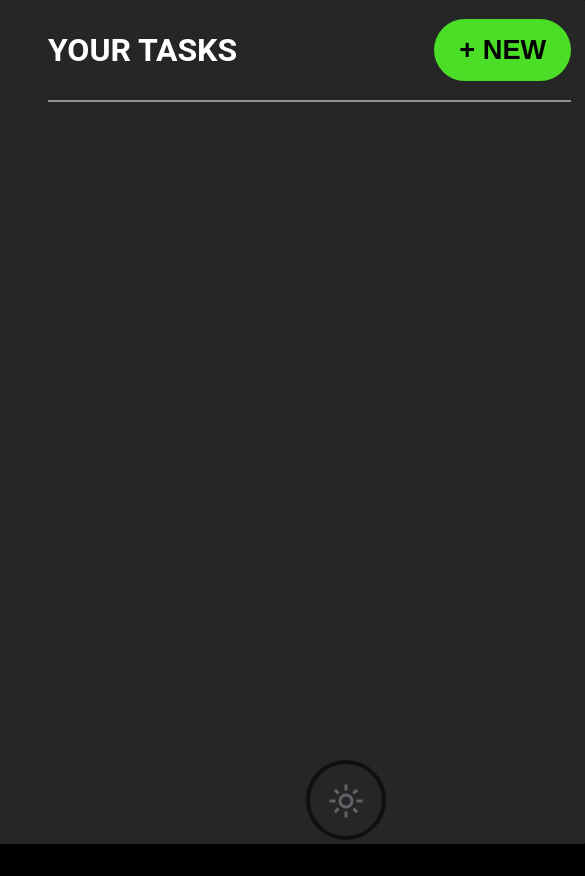
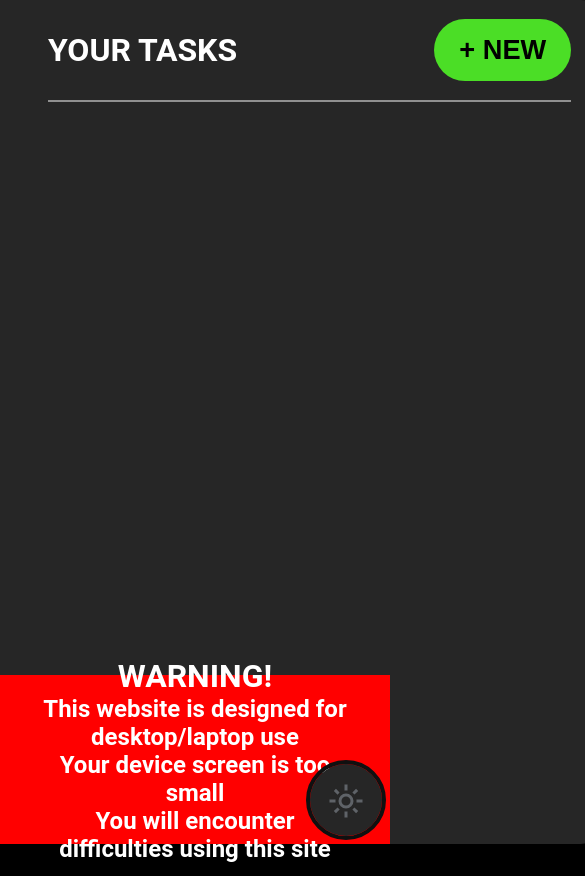
Before and after one commit to joshd-04/timed-todo-list, a React (Vite) app: page /new-task in a window 390 px wide. Shown: the top 876 px of the page, 585 px wide, since content can reach past the window. Before the commit the page ends 849 px from the top, so only its background shows below. Built offline with nearby package versions, Linux system fonts and the light colour scheme.

Commit message:
add mobile warning

```diff
--- /dev/null
+++ b/src/components/MobileWarning.tsx
@@ -0,0 +1,14 @@
+export default function MobileWarning() {
+  return (
+    <div className="mobile-warning">
+      <h1>WARNING!</h1>
+      <h2>
+        This website is designed for desktop/laptop use
+        <br />
+        Your device screen is too small
+        <br />
+        You will encounter difficulties using this site
+      </h2>
+    </div>
+  );
+}
--- a/src/index.css
+++ b/src/index.css
@@ -228,6 +228,15 @@ form p {
   font-weight: 500;
 }
 
+form .title-input {
+  width: 80%;
+  max-width: 400px;
+}
+
+form textarea {
+  width: 100%;
+}
+
 form span,
 form textarea,
 form input {
@@ -448,3 +457,43 @@ button:hover {
   opacity: 1;
   filter: brightness(0.8);
 }
+
+.mobile-warning {
+  /* display: none; */
+  opacity: 0;
+  position: fixed;
+  z-index: 1;
+  background-color: red;
+  width: 100vw;
+  height: 10vh;
+  bottom: 0;
+  display: flex;
+  flex-direction: column;
+  flex-wrap: nowrap;
+  justify-content: center;
+  align-items: center;
+}
+
+/* ////////////////////////////////////////////////////////////////// */
+
+@media (max-width: 1050px) {
+  .mobile-warning {
+    /* display: none; */
+    opacity: 1;
+    position: fixed;
+    z-index: 1;
+    background-color: red;
+    width: 100%;
+    height: 20%;
+    bottom: 0;
+    display: flex;
+    flex-direction: column;
+    flex-wrap: nowrap;
+    justify-content: center;
+    align-items: center;
+    padding: 0 10%;
+    font-size: 1rem;
+    text-align: center;
+    color: white;
+  }
+}
--- a/src/pages/NewTaskForm.tsx
+++ b/src/pages/NewTaskForm.tsx
@@ -74,6 +74,7 @@ export default function NewTaskForm() {
             type="text"
             value={title}
             onChange={(e) => setTitle(e.target.value)}
+            className="title-input"
           />
         </span>
         <span>
--- a/src/pages/Root.tsx
+++ b/src/pages/Root.tsx
@@ -4,6 +4,7 @@ import { useEffect, useState } from 'react';
 import ITask from '../util/taskInterface';
 import { SidebarContext } from '../util/sidebarContext';
 import { themeHandler } from '../util/themeHandler';
+import MobileWarning from '../components/MobileWarning';
 
 export type OutletContextType = {
   tasksArray: ITask[];
@@ -19,6 +20,7 @@ export default function Root() {
   const [readyToStartChangingTheme, setReadyToStartChangingTheme] =
     useState(false);
   const [theme, setTheme] = useState<Theme>('dark');
+  const [firstTenSeconds, setFirstTenSeconds] = useState(true);
 
   // on mount (loading / getting from local storage)
   useEffect(() => {
@@ -63,6 +65,17 @@ export default function Root() {
   useEffect(() => {
     themeHandler(theme, readyToStartChangingTheme);
   }, [theme, readyToStartChangingTheme]);
+
+  // mobile warning countdown handling
+  useEffect(() => {
+    const timeout = setTimeout(() => {
+      setFirstTenSeconds(false);
+    }, 10_000);
+
+    return () => {
+      clearTimeout(timeout);
+    };
+  }, []);
 
   function addTask(task: ITask) {
     setTasksArray([...tasksArray, task]);
@@ -123,6 +136,7 @@ export default function Root() {
           </svg>
         )}
       </button>
+      {firstTenSeconds && <MobileWarning />}
     </>
   );
 }
```
